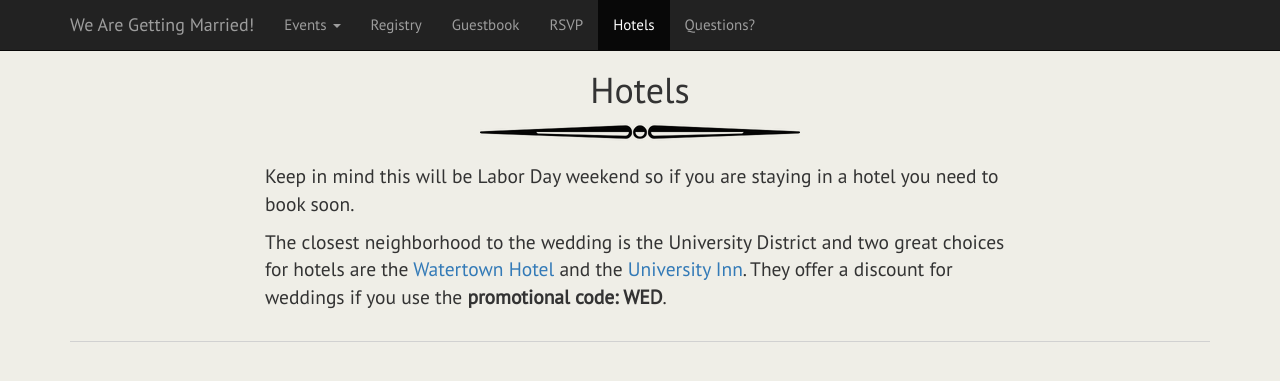
After one commit to jsayles/wedding, a Django app: page /hotels/ in a window 1280 px wide. The commit adds this page. Shown: the top 381 px of the page. Run offline with Django 3.2, Linux system fonts and the light colour scheme; parts of the project's set-up code (start-up, migrations or seed data) failed here and were passed over; some libraries are stand-ins or nearby versions.

Commit message:
New hotels page

```diff
--- a/wedding/templates/base.html
+++ b/wedding/templates/base.html
@@ -60,6 +60,7 @@
 						<li class="{% block nav_registry %}{% endblock %}"><a href="{% url 'registry' %}">Registry</a></li>
 						<li class="{% block nav_guestbook %}{% endblock %}"><a href="{% url 'guestbook' %}">Guestbook</a></li>
 						<li class="{% block nav_rsvp %}{% endblock %}"><a href="{% url 'rsvp' %}">RSVP</a></li>
+						<li class="{% block nav_hotels %}{% endblock %}"><a href="{% url 'hotels' %}">Hotels</a></li>
 						<li class="{% block nav_contact %}{% endblock %}"><a href="{% url 'contact' %}">Questions?</a></li>
 						{% if request.user.is_staff %}
 						<li class="dropdown {% block nav_admin %}{% endblock %}">
--- /dev/null
+++ b/wedding/templates/hotels.html
@@ -0,0 +1,21 @@
+{% extends "base.html" %}
+
+{% block title %}Hotels{% endblock %}
+{% block nav_hotels %}active{% endblock %}
+
+{% block content %}
+<div class="row">
+	<div class="col-sm-8 col-sm-offset-2">
+		<p class="text-left">
+			Keep in mind this will be Labor Day weekend so if you are staying in a hotel you need to book soon.
+		</p>
+		<p class="text-left">
+			The closest neighborhood to the wedding is the University District and two great choices for hotels are the
+			<a href="http://www.watertownseattle.com" target="new">Watertown Hotel</a> and the
+			<a href="http://www.universityinnseattle.com" target="new">University Inn</a>.  They offer a discount for
+			weddings if you use the <strong>promotional code: WED</strong>.
+
+		</p>
+	</div>
+</div>
+{% endblock %}
--- a/wedding/urls.py
+++ b/wedding/urls.py
@@ -11,6 +11,7 @@ urlpatterns = patterns('',
 	url(r'^wv_reception/', 'wedding.views.wv_reception', name='wv_reception'),
 	url(r'^whoami/', 'wedding.views.whoami', name='whoami'),
 	url(r'^registry/', 'wedding.views.registry', name='registry'),
+	url(r'^hotels/', 'wedding.views.hotels', name='hotels'),
 	url(r'^guestbook/', 'wedding.views.guestbook', name='guestbook'),
 	url(r'^contact/', 'wedding.views.contact', name='contact'),
 	url(r'^totals/', 'wedding.views.totals', name='totals'),
--- a/wedding/views.py
+++ b/wedding/views.py
@@ -32,6 +32,10 @@ def wv_reception(request):
 def registry(request):
 	invitation= session_invitation(request)
 	return render_to_response('registry.html',{'invitation':invitation}, RequestContext(request))
+
+def hotels(request):
+	invitation= session_invitation(request)
+	return render_to_response('hotels.html',{'invitation':invitation}, RequestContext(request))
 
 def view_invite_email(request):
 	invitation = Invitation.objects.get(pk=1)
```
